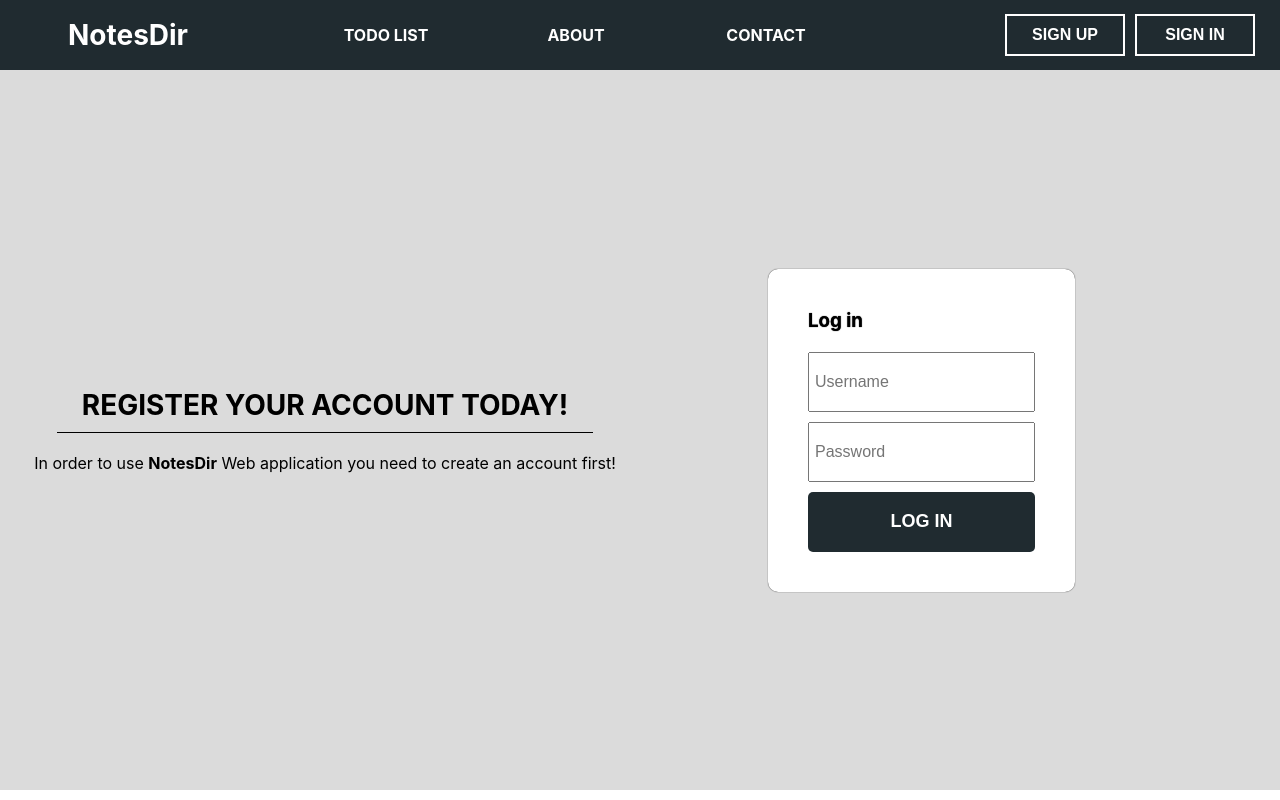
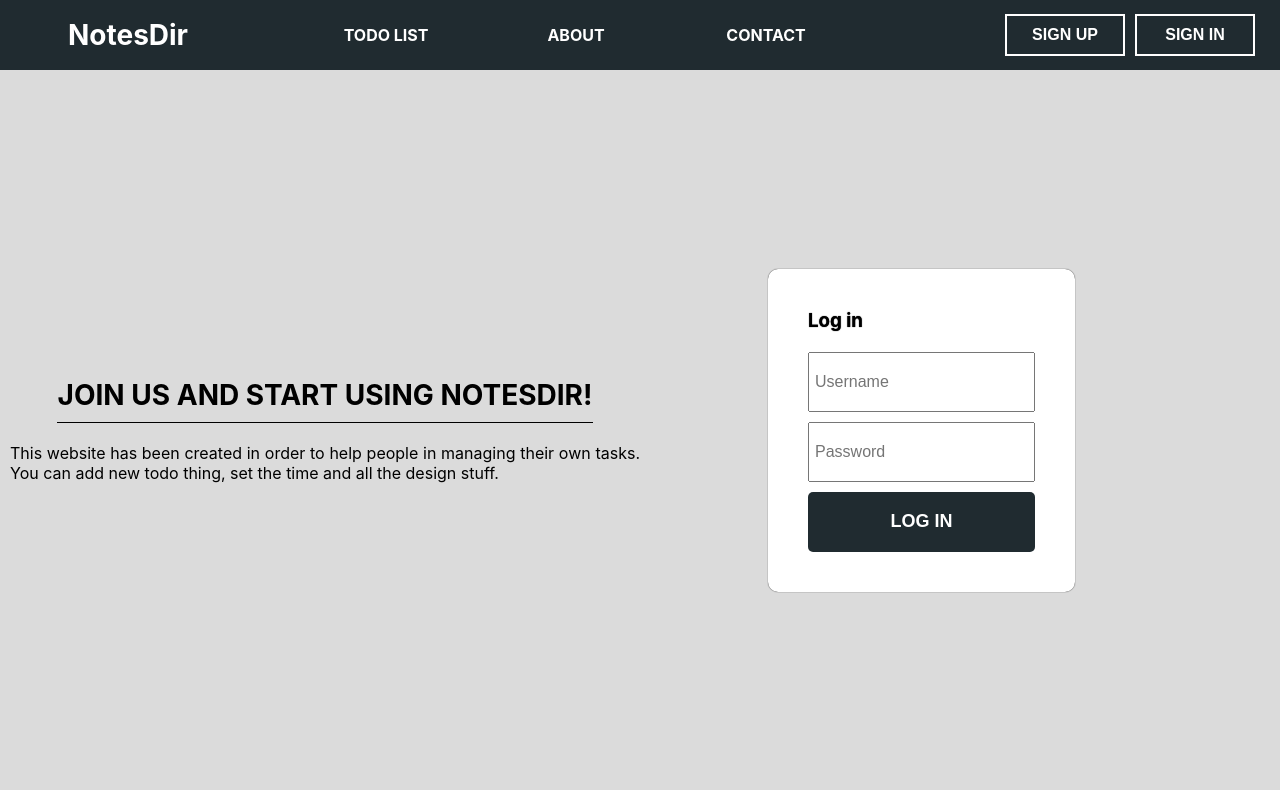
Before and after one commit to ig011/NotesDir, a Next.js app in the folder frontend/: page /signin in a window 1280 px wide. Built offline with nearby package versions, Linux system fonts and the light colour scheme.

Commit message:
Log in page

```diff
--- a/frontend/pages/signin.tsx
+++ b/frontend/pages/signin.tsx
@@ -48,10 +48,11 @@ function Signin() {
     <div className={styles.container}>
       <div className={styles.left}>
         <div className={styles.textdiv}>
-          <div className={styles.title}>Register your account today!</div>
+          <div className={styles.title}>JOIN US AND START USING NotesDir!</div>
           <div className={styles.description}>
-            In order to use <strong>NotesDir</strong> Web application you need
-            to create an account first!
+            This website has been created in order to help people in managing
+            their own tasks. You can add new todo thing, set the time and all
+            the design stuff.
           </div>
         </div>
       </div>
```
